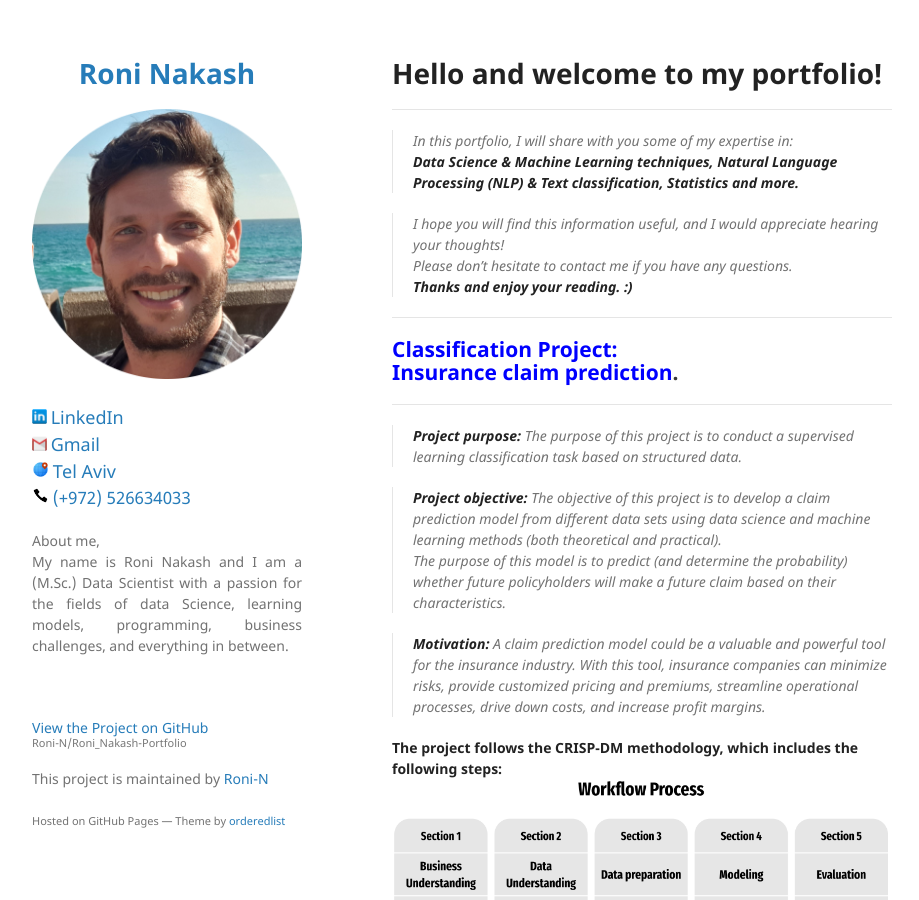
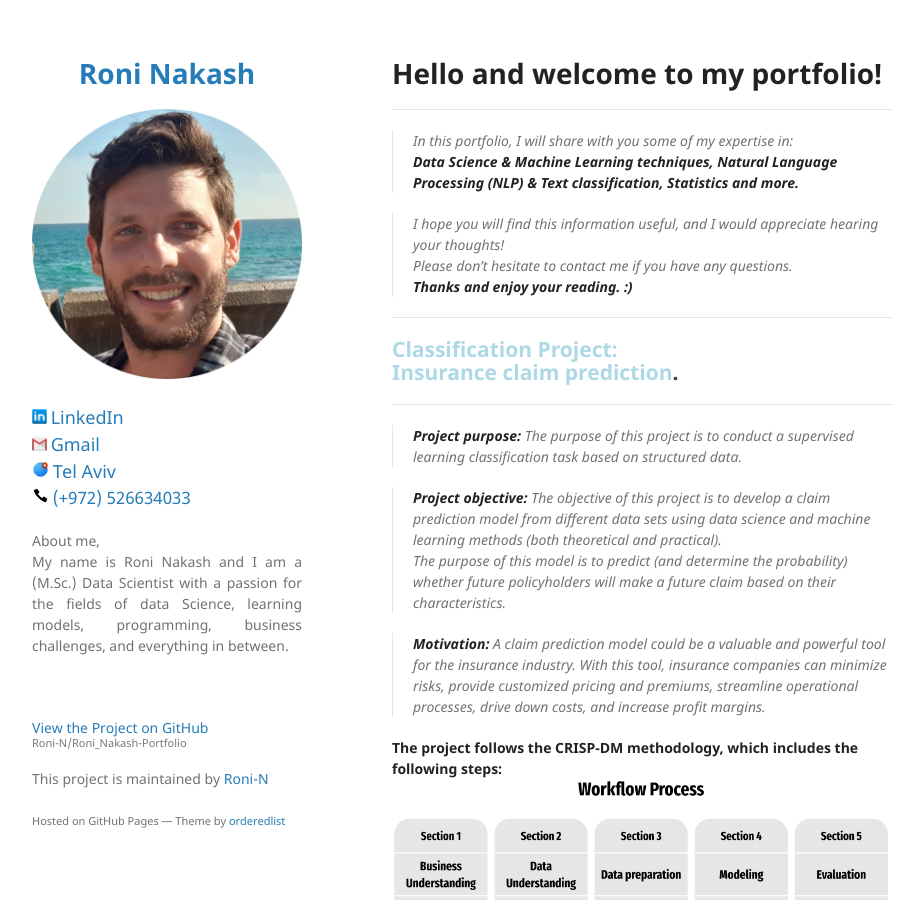
Before and after one commit to Roni-N/Roni_Nakash-Portfolio, a Jekyll site: the page built from index.md, in a window 1280 px wide and 900 px high. Shown: the whole window, without its empty margins (178-1097 px from the left). Built offline with Jekyll 4.4.1, drawn with Linux system fonts in a browser that asks for light colours; our own code applies the rules of GitHub Pages for plain Markdown files.

Commit message:
Update index.md

```diff
--- a/index.md
+++ b/index.md
@@ -14,7 +14,7 @@ layout: default
 >**Thanks and enjoy your reading. :)**
 
 ------------------------------------------------------------
-## <span style="color:blue">Classification Project:<br> Insurance claim prediction</span>.
+## <span style="color:lightblue">Classification Project:<br> Insurance claim prediction</span>.
 ------------------------------------------------------------
 > **Project purpose:** The purpose of this project is to conduct a supervised learning classification task based on structured data.  <br>
 
```
